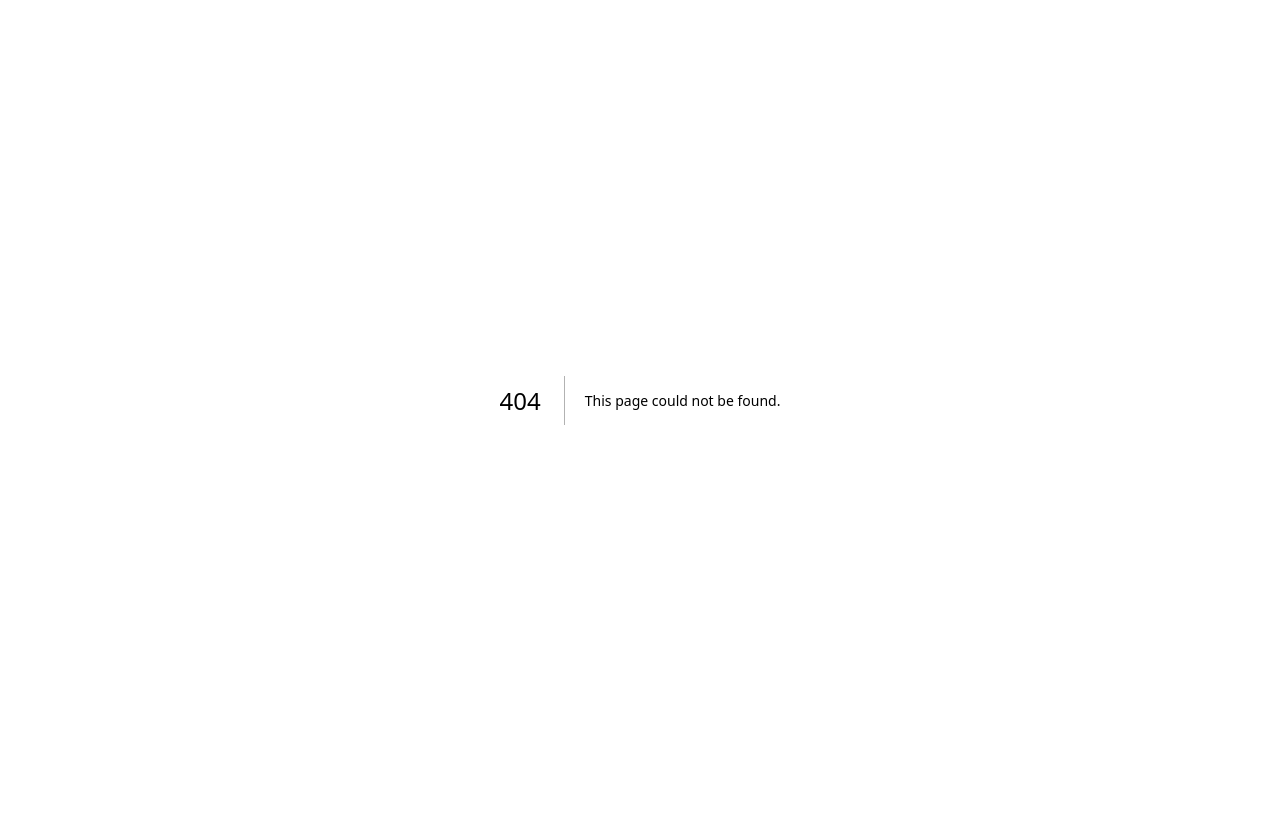
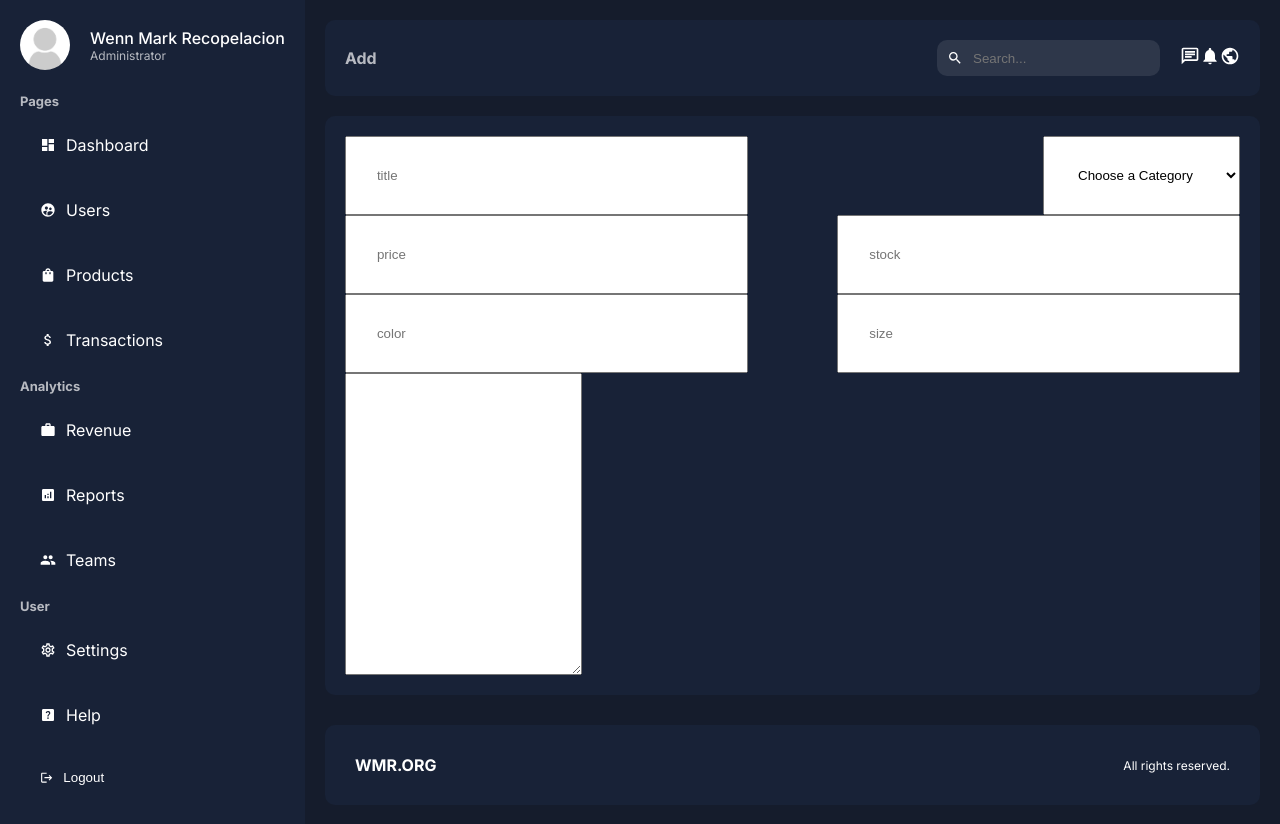
Before and after one commit to MarkusTech/ots_dashboard, a Next.js app: page /dashboard/products/add in a window 1280 px wide. Before the commit this address had no page. Shown: the top 824 px of the page. Before the commit the page ends 800 px from the top, so only its background shows below. Built offline with nearby package versions, Linux system fonts and the light colour scheme.

Commit message:
product add field

```diff
--- /dev/null
+++ b/app/dashboard/products/add/page.jsx
@@ -0,0 +1,24 @@
+import styles from "../../../../app/ui/dashboard/products/addProduct/addProduct.module.css";
+
+const AddProductPage = () => {
+  return (
+    <div className={styles.container}>
+      <form action="" className={styles.form}>
+        <input type="text" placeholder="title" name="title" required />
+        <select name="cat" id="cat">
+          <option value="general">Choose a Category</option>
+          <option value="kitchen">Kitchen</option>
+          <option value="phone">Phone</option>
+          <option value="food">Food</option>
+        </select>
+        <input type="number" placeholder="price" name="price" />
+        <input type="number" placeholder="stock" name="stock" />
+        <input type="text" placeholder="color" name="color" />
+        <input type="text" placeholder="size" name="size" />
+        <textarea name="desc" id="desc" rows="16"></textarea>
+      </form>
+    </div>
+  );
+};
+
+export default AddProductPage;
--- /dev/null
+++ b/app/ui/dashboard/products/addProduct/addProduct.module.css
@@ -0,0 +1,21 @@
+.container {
+  background-color: var(--bgSoft);
+  padding: 20px;
+  border-radius: 10px;
+  margin-top: 20px;
+}
+
+.form {
+  display: flex;
+  flex-wrap: wrap;
+  justify-content: space-between;
+}
+.form input,
+.form textarea,
+.form select {
+  padding: 30px;
+}
+
+.form input {
+  width: 45%;
+}
```
Also changed, not shown: app/dashboard/products/add/add.jsx (deleted, +0 -11 lines).
